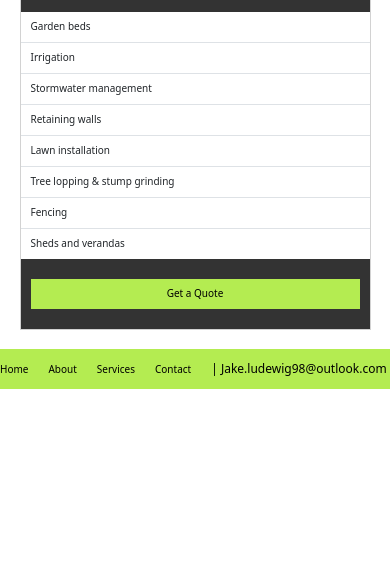
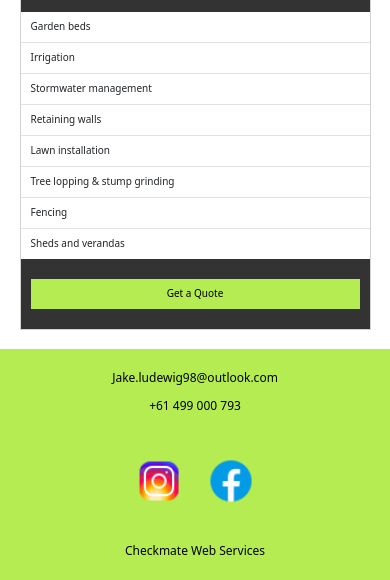
Before and after one commit to JackHaggerty/complete-les, a plain HTML site: page index.html in a window 390 px wide. Shown: the part 2017-2597 px from the top of the page. Before the commit the page ends 2406 px from the top, so only its background shows below. Drawn offline with nearby package versions, Linux system fonts and the light colour scheme.

Commit message:
mobile footer added to home page

```diff
--- a/css/common.css
+++ b/css/common.css
@@ -700,7 +700,9 @@ body .footer {
 #services-mobile {
     display: none;
 }
-
+.footer-mobile {
+    display: none;
+}
 
 @media only screen and (max-width: 768px) {
     html {
@@ -754,8 +756,12 @@ body .footer {
     #services {
         display: none;
     }
-
-
+    .footer {
+        display: none !important;
+    }
+    .footer-mobile {
+        display: block !important;
+    }
 
     #services-mobile {
         display: block;
@@ -796,6 +802,79 @@ body .footer {
         margin: 1rem 0;
         text-decoration: none;
     }
+    .footer-mobile {
+        background-color: #B4EC51;
+        color: black;
+        padding: 20px;
+        text-align: center;
+        display: flex;
+        flex-direction: column; /* Stack footer content vertically */
+        justify-content: center;
+        align-items: center;
+    }
+
+    .footer-content {
+        width: 100%; /* Ensure full width */
+        display: flex;
+        flex-direction: column; /* Stack the content vertically */
+        justify-content: center;
+        align-items: center;
+    }
+
+    /* Add flex properties to footer-contact */
+    .footer-contact {
+        display: flex;
+        flex-direction: column; /* Stack children vertically */
+        align-items: center;    /* Center children horizontally */
+    }
+
+    .footer-mobile a {
+        color: black;
+        text-decoration: none;
+        display: block; /* Ensure links are treated as block elements */
+    }
+
+    .footer-mobile a:hover {
+        text-decoration: underline;
+    }
+
+    /* Email and Phone Number */
+    .footer-mobile .footer-email-phone {
+        display: flex;
+        flex-direction: column; /* Stack email and phone vertically */
+        gap: 10px; /* Add space between email and phone */
+        margin-bottom: 20px; /* Space between the email/phone and the social icons */
+    }
+
+    /* Social Icons */
+    .footer-mobile .footer-social {
+        display: flex;
+        justify-content: center;
+        gap: 20px; /* Space between social icons */
+    }
+
+    .footer-mobile .footer-social a {
+        display: inline-block;
+    }
+
+    .footer-mobile .footer-social img {
+        width: 52px;
+        height: auto;
+    }
+
+    /* Checkmate Link Styling */
+    .footer-mobile .checkmate-link {
+        margin-top: 15px;
+    }
+
+    .footer-mobile .checkmate-link a {
+        color: black;
+    }
+
+    .footer-mobile .checkmate-link a:hover {
+        text-decoration: underline;
+    }
+
 
 
 }
--- a/index.html
+++ b/index.html
@@ -252,6 +252,39 @@
             </div>
         </div>
     </footer>
+    <footer class="footer-mobile">
+        <div class="footer-content">
+            <!-- Contact Information -->
+            <div class="footer-contact">
+                <!-- Email and Phone Number as separate lines -->
+                <div class="footer-email-phone">
+                    <p>
+                        <a href="mailto:Jake.ludewig98@outlook.com">Jake.ludewig98@outlook.com</a>
+                    </p>
+                    <p>
+                        <a href="tel:+61499000793">+61 499 000 793</a>
+                    </p>
+                </div>
+
+                <!-- Social Icons -->
+                <div class="footer-social">
+                    <a href="https://www.instagram.com/yourinstagram" target="_blank">
+                        <img src="images/icons8-instagram-48.png" alt="Instagram">
+                    </a>
+                    <a href="https://www.facebook.com/yourfacebook" target="_blank">
+                        <img src="images/icons8-facebook-48.png" alt="Facebook">
+                    </a>
+                </div>
+
+                <!-- Checkmate Web Services Link -->
+                <p class="checkmate-link">
+                    <a href="https://checkmatewebservices.com.au/">Checkmate Web Services</a>
+                </p>
+            </div>
+        </div>
+    </footer>
+
+
 
 
 
```
